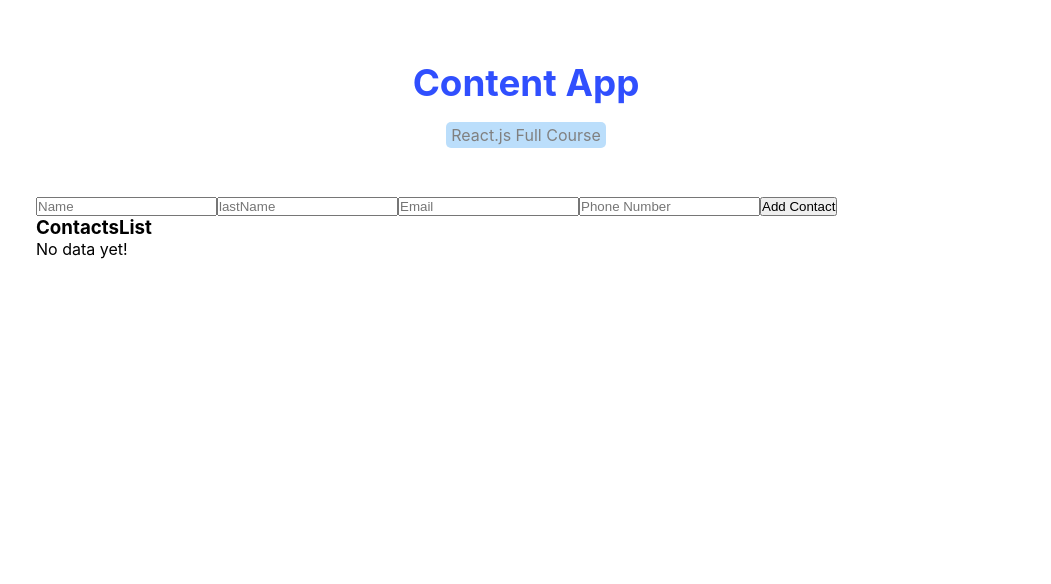
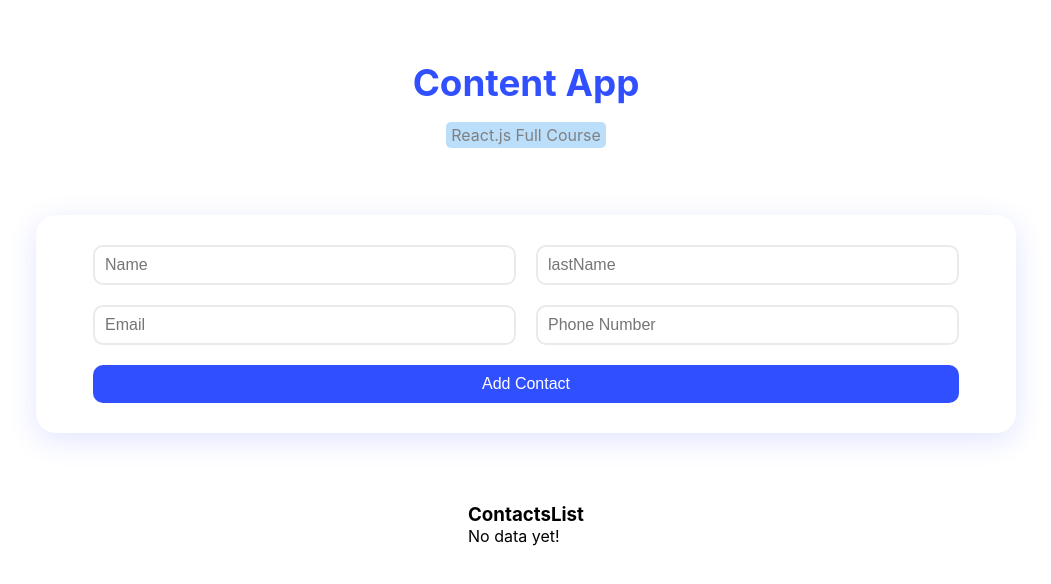
Before and after one commit to zenc-VSC/ali-hamidzadeh_week14, a React (Vite) app: page / in a window 1280 px wide. Shown: the top 584 px of the page, without its empty margins (114-1165 px from the left). Built offline with nearby package versions, Linux system fonts and the light colour scheme.

Commit message:
complete contacts section styling

```diff
--- a/src/components/Contacts.jsx
+++ b/src/components/Contacts.jsx
@@ -3,6 +3,7 @@
 import ContactsList from "./ContactsList.jsx";
 import inputs from "../constants/inputs.js";
 import { v4 } from "uuid";
+import styles from "./Contacts.module.css";
 
 function Contacts() {
   const [alert, setAlert] = useState("");
@@ -49,8 +50,8 @@
     setContacts(newContacts);
   };
   return (
-    <div>
-      <div>
+    <div className={styles.container}>
+      <div className={styles.form}>
         {inputs.map((input, index) => (
           <input
             key={index}
@@ -63,7 +64,7 @@
         ))}
         <button onClick={addHandler}>Add Contact</button>
       </div>
-      <div>{alert && <p>{alert}</p>}</div>
+      <div className={styles.alert}>{alert && <p>{alert}</p>}</div>
       <ContactsList contacts={contacts} deleteHandler={deleteHandler} />
     </div>
   );
--- /dev/null
+++ b/src/components/Contacts.module.css
@@ -0,0 +1,64 @@
+.container {
+  display: flex;
+  flex-direction: column;
+  align-items: center;
+}
+
+.form {
+  width: fit-content;
+  display: flex;
+  flex-wrap: wrap;
+  justify-content: center;
+  align-items: center;
+  padding: 20px;
+  margin-top: 20px;
+  border-radius: 20px;
+  box-shadow: #304ffe25 0px 7px 29px 0px;
+}
+
+.form input {
+  width: 45%;
+  height: 40px;
+  padding: 10px;
+  margin: 10px;
+  border: 2px solid #eaeaea;
+  border-radius: 10px;
+  color: #304ffe;
+  font-size: 1rem;
+}
+.form button {
+  width: calc(90% + 20px);
+  border: none;
+  border-radius: 10px;
+  padding: 10px;
+  margin: 10px 0;
+  background-color: #304ffe;
+  color: #fff;
+  font-size: 1rem;
+  cursor: pointer;
+}
+.form button:hover {
+  box-shadow: #0c2ad487 0px 7px 29px 0px;
+}
+.alert {
+  width: 100%;
+  text-align: center;
+  height: 40px;
+  margin: 5px 0 25px;
+}
+.alert p {
+  padding: 5px;
+  font-size: 1.2rem;
+  background-color: #ffebbe;
+  color: #f44336;
+  border-radius: 5px;
+}
+
+@media (max-width: 500px) {
+  .form input {
+    width: 90%;
+  }
+  .form button {
+    width: 90%;
+  }
+}
```
